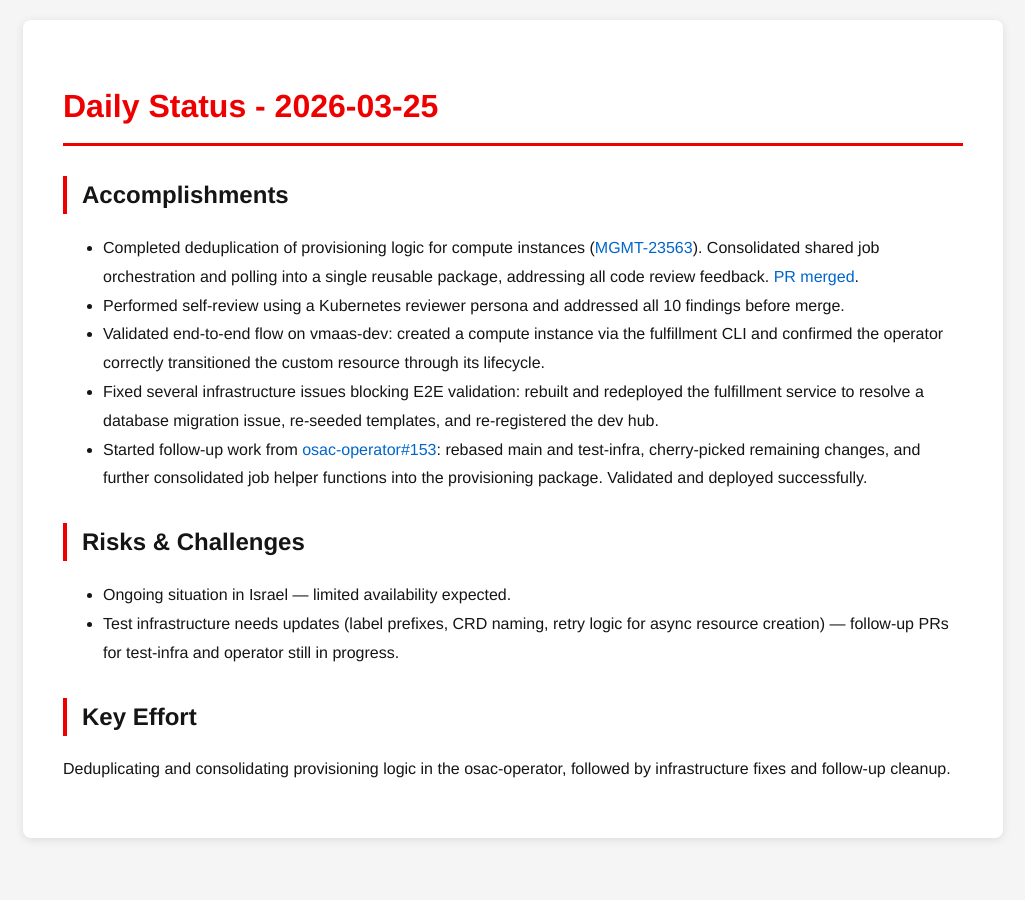
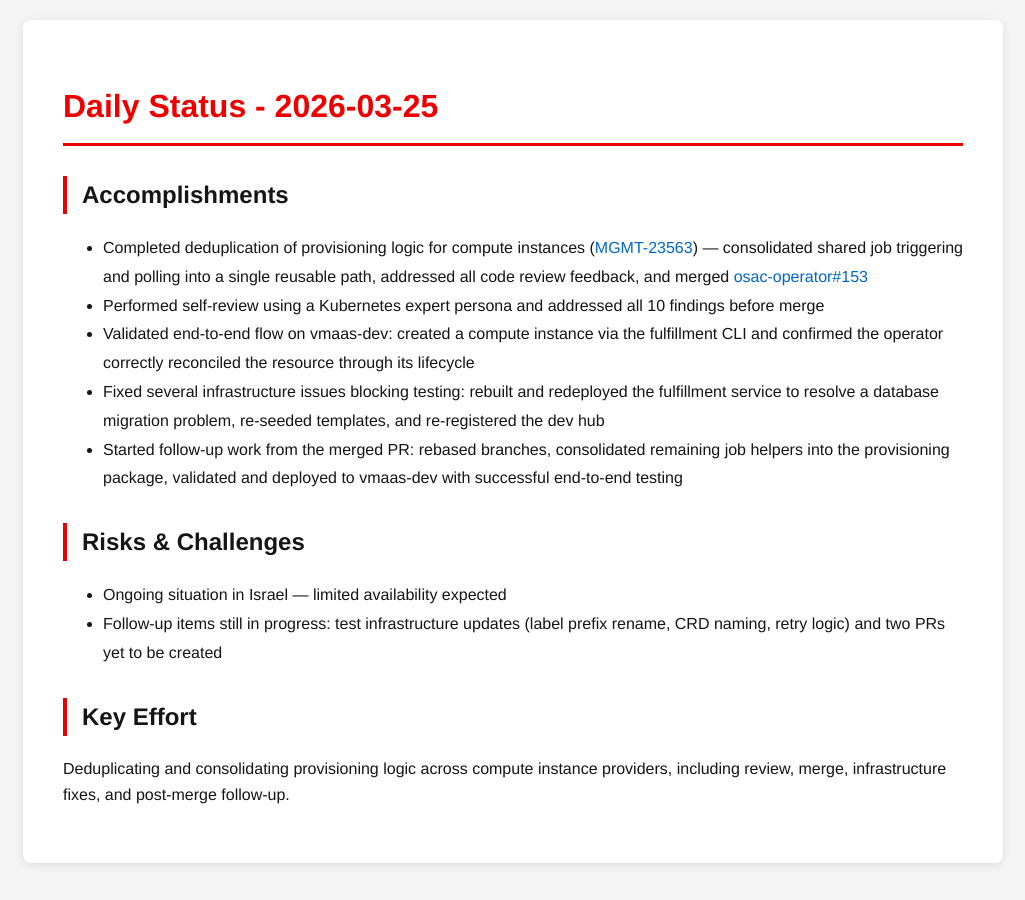
Before and after one commit to tzvatot/daily-status, a Jekyll site: the page built from 2026-03-25.md, in a window 1280 px wide. Shown: the whole page, without its empty margins (127-1152 px from the left). Built offline with Jekyll 4.4.1, drawn with Linux system fonts in a browser that asks for light colours.

Commit message:
Daily status update - 2026-03-25

```diff
--- a/2026-03-25.md
+++ b/2026-03-25.md
@@ -7,15 +7,15 @@ date: 2026-03-25
 # Daily Status - 2026-03-25
 
 ## Accomplishments
-- Completed deduplication of provisioning logic for compute instances ([MGMT-23563](https://issues.redhat.com/browse/MGMT-23563)). Consolidated shared job orchestration and polling into a single reusable package, addressing all code review feedback. [PR merged](https://github.com/osac-project/osac-operator/pull/153).
-- Performed self-review using a Kubernetes reviewer persona and addressed all 10 findings before merge.
-- Validated end-to-end flow on vmaas-dev: created a compute instance via the fulfillment CLI and confirmed the operator correctly transitioned the custom resource through its lifecycle.
-- Fixed several infrastructure issues blocking E2E validation: rebuilt and redeployed the fulfillment service to resolve a database migration issue, re-seeded templates, and re-registered the dev hub.
-- Started follow-up work from [osac-operator#153](https://github.com/osac-project/osac-operator/pull/153): rebased main and test-infra, cherry-picked remaining changes, and further consolidated job helper functions into the provisioning package. Validated and deployed successfully.
+- Completed deduplication of provisioning logic for compute instances ([MGMT-23563](https://issues.redhat.com/browse/MGMT-23563)) — consolidated shared job triggering and polling into a single reusable path, addressed all code review feedback, and merged [osac-operator#153](https://github.com/osac-project/osac-operator/pull/153)
+- Performed self-review using a Kubernetes expert persona and addressed all 10 findings before merge
+- Validated end-to-end flow on vmaas-dev: created a compute instance via the fulfillment CLI and confirmed the operator correctly reconciled the resource through its lifecycle
+- Fixed several infrastructure issues blocking testing: rebuilt and redeployed the fulfillment service to resolve a database migration problem, re-seeded templates, and re-registered the dev hub
+- Started follow-up work from the merged PR: rebased branches, consolidated remaining job helpers into the provisioning package, validated and deployed to vmaas-dev with successful end-to-end testing
 
 ## Risks & Challenges
-- Ongoing situation in Israel — limited availability expected.
-- Test infrastructure needs updates (label prefixes, CRD naming, retry logic for async resource creation) — follow-up PRs for test-infra and operator still in progress.
+- Ongoing situation in Israel — limited availability expected
+- Follow-up items still in progress: test infrastructure updates (label prefix rename, CRD naming, retry logic) and two PRs yet to be created
 
 ## Key Effort
-Deduplicating and consolidating provisioning logic in the osac-operator, followed by infrastructure fixes and follow-up cleanup.
+Deduplicating and consolidating provisioning logic across compute instance providers, including review, merge, infrastructure fixes, and post-merge follow-up.
```
